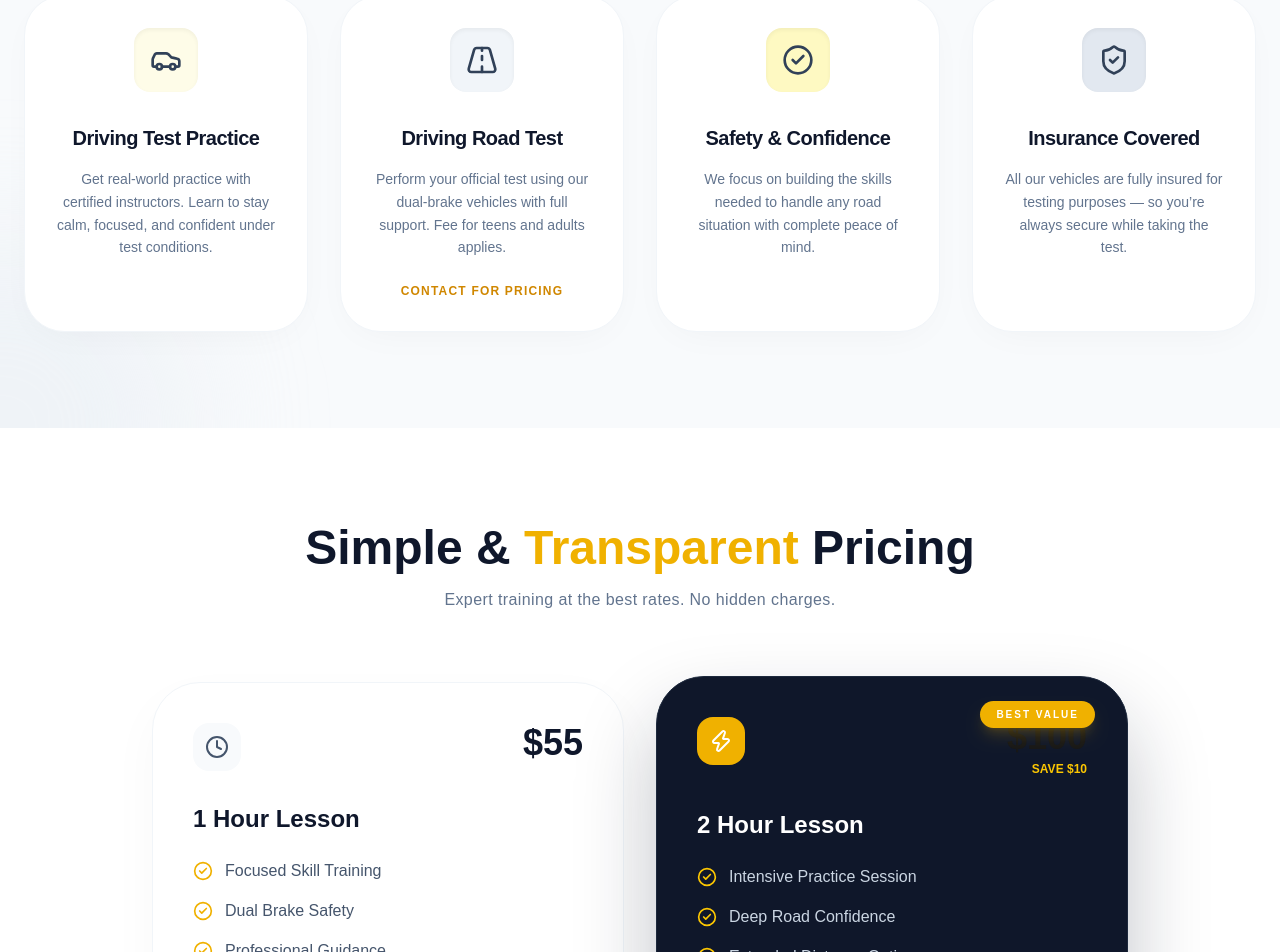
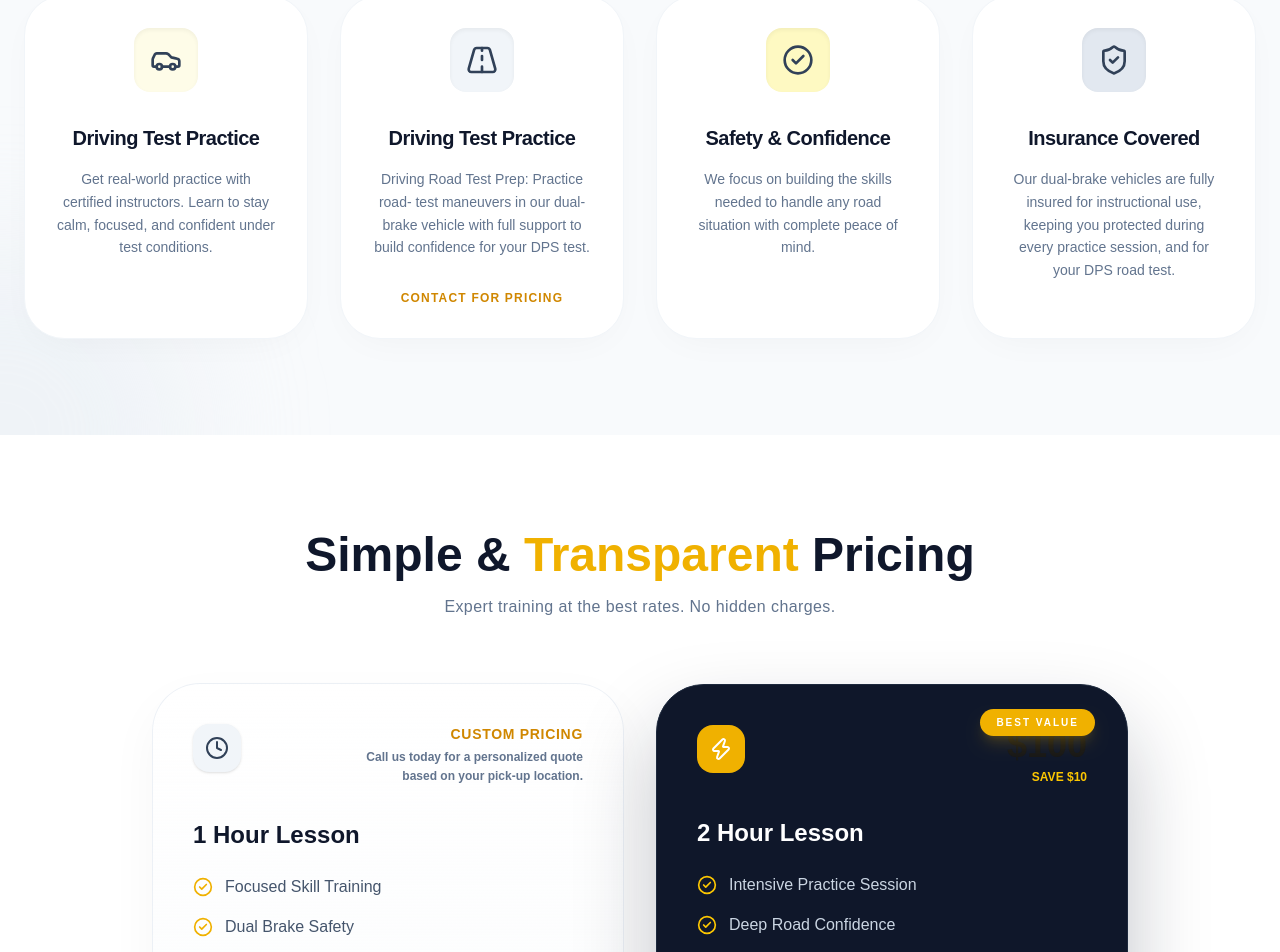
Before and after one commit to maazhashmi996-pixel/Gifted-Wheels-Driving-School-Updated, a Next.js app: page / in a window 1280 px wide. Shown: the part 3440-4392 px from the top of the page. Built offline with nearby package versions, Linux system fonts and the light colour scheme.

Commit message:
Gifted-Driving-School-22

```diff
--- a/components/Sections/Pricing.tsx
+++ b/components/Sections/Pricing.tsx
@@ -30,29 +30,34 @@ const Pricing = () => {
 
                 <div className="grid grid-cols-1 md:grid-cols-2 gap-8 items-center">
 
-                    {/* 1 Hour Lesson */}
+                    {/* 1 Hour Lesson - Updated Premium Design */}
                     <motion.div
                         initial={{ opacity: 0, x: -30 }}
                         whileInView={{ opacity: 1, x: 0 }}
                         viewport={{ once: true }}
                         whileHover={{ y: -5 }}
-                        className="bg-white p-10 rounded-[3rem] border border-slate-100 shadow-[0_20px_50px_rgba(0,0,0,0.03)] hover:shadow-[0_30px_60px_rgba(0,0,0,0.06)] transition-all duration-500 relative overflow-hidden group"
+                        className="bg-gradient-to-b from-white to-slate-50/50 p-10 rounded-[3rem] border border-slate-200/60 shadow-[0_20px_50px_rgba(15,23,42,0.04)] hover:shadow-[0_30px_60px_rgba(234,179,8,0.1)] hover:border-yellow-400/50 transition-all duration-500 relative overflow-hidden group"
                     >
-                        <div className="flex justify-between items-start mb-8">
-                            <div className="w-12 h-12 bg-slate-50 rounded-2xl flex items-center justify-center text-slate-600 group-hover:bg-yellow-500 group-hover:text-white transition-colors duration-500">
+                        <div className="flex flex-col sm:flex-row justify-between items-start gap-4 mb-8">
+                            <div className="w-12 h-12 bg-slate-100 rounded-2xl flex items-center justify-center text-slate-700 group-hover:bg-yellow-500 group-hover:text-white group-hover:scale-110 shadow-sm group-hover:shadow-lg group-hover:shadow-yellow-500/20 transition-all duration-500">
                                 <Clock className="w-6 h-6" />
                             </div>
-                            <span className="text-4xl font-black text-slate-900">$55</span>
+                            <div className="sm:text-right max-w-[220px]">
+                                <p className="text-sm font-black text-yellow-600 uppercase tracking-wider mb-1">Custom Pricing</p>
+                                <p className="text-xs font-bold text-slate-500 leading-relaxed">
+                                    Call us today for a personalized quote based on your pick-up location.
+                                </p>
+                            </div>
                         </div>
 
-                        <h3 className="text-2xl font-bold text-slate-900 mb-6">
+                        <h3 className="text-2xl font-bold text-slate-900 mb-6 group-hover:text-yellow-600 transition-colors duration-300">
                             1 Hour Lesson
                         </h3>
 
                         <ul className="space-y-4 mb-10">
                             {["Focused Skill Training", "Dual Brake Safety", "Professional Guidance"].map((item, i) => (
                                 <li key={i} className="flex items-center gap-3 text-slate-600 font-medium">
-                                    <CheckCircle2 className="w-5 h-5 text-yellow-500" />
+                                    <CheckCircle2 className="w-5 h-5 text-yellow-500 flex-shrink-0" />
                                     {item}
                                 </li>
                             ))}
--- a/components/Sections/RoadTest.tsx
+++ b/components/Sections/RoadTest.tsx
@@ -12,8 +12,8 @@ const roadTestData = [
         color: "bg-yellow-50"
     },
     {
-        title: "Driving Road Test",
-        desc: "Perform your official test using our dual-brake vehicles with full support. Fee for teens and adults applies.",
+        title: "Driving Test Practice",
+        desc: "Driving Road Test Prep: Practice road- test maneuvers in our dual-brake vehicle with full support to build confidence for your DPS test. ",
         icon: <Road className="w-8 h-8" />,
         color: "bg-slate-100",
         isSpecial: true
@@ -26,7 +26,7 @@ const roadTestData = [
     },
     {
         title: "Insurance Covered",
-        desc: "All our vehicles are fully insured for testing purposes — so you’re always secure while taking the test.",
+        desc: "Our dual-brake vehicles are fully insured for instructional use, keeping you protected during every practice session, and for your DPS road test.",
         icon: <ShieldCheck className="w-8 h-8" />,
         color: "bg-slate-200"
     }
```
